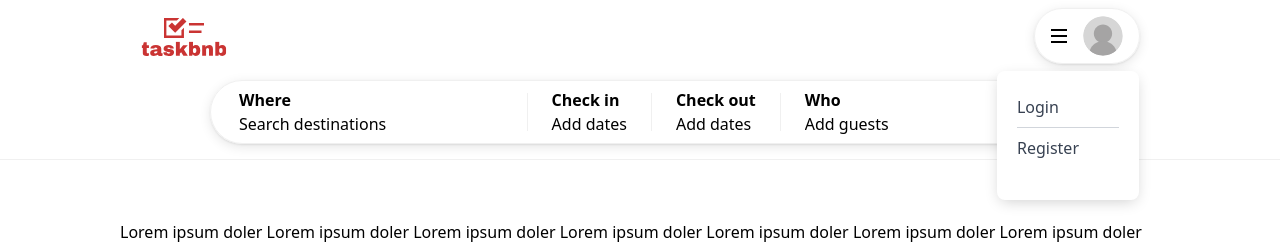
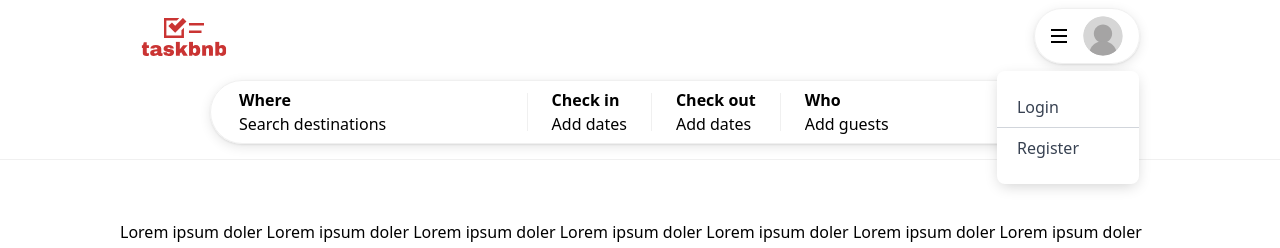
Before and after one commit to weralite/bnb-assignment, a Next.js app: page / in a window 1280 px wide. Both pictures are taken after a click on the element 1087 px from the left and 36 px from the top of the page. Shown: the top 248 px of the page. Built offline with nearby package versions, Linux system fonts and the light colour scheme.

Commit message:
updated modal for better performance

```diff
--- a/src/app/components/common/Modal.tsx
+++ b/src/app/components/common/Modal.tsx
@@ -53,7 +53,7 @@ export default function Modal({ open, onClose, size, content, toggleButtonRef }:
             className={`${sizeClasses[size]} w-full bg-white shadow-modal py-4 rounded-lg`}
             ref={modalRef}
           >
-            <div className="px-5 pb-4">{content}</div>
+            {content}
           </div>
         </motion.div>
       )}
--- a/src/app/components/navigation/DesktopMenu.tsx
+++ b/src/app/components/navigation/DesktopMenu.tsx
@@ -14,8 +14,8 @@ export default function DesktopMenu() {
 
   const menuContent = (
     <ul className="text-md font-medium text-gray-700">
-      <li className="pr-10 py-2 border-b border-gray-300">Login</li>
-      <li className="pr-10 py-2">Register</li>
+      <li className="pl-5 pr-15 py-2 border-b border-gray-300 hover:bg-gray-300 block">Login</li>
+      <li className="pl-5 pr-15 py-2 hover:bg-gray-300 block">Register</li>
     </ul>
   );
 
```
